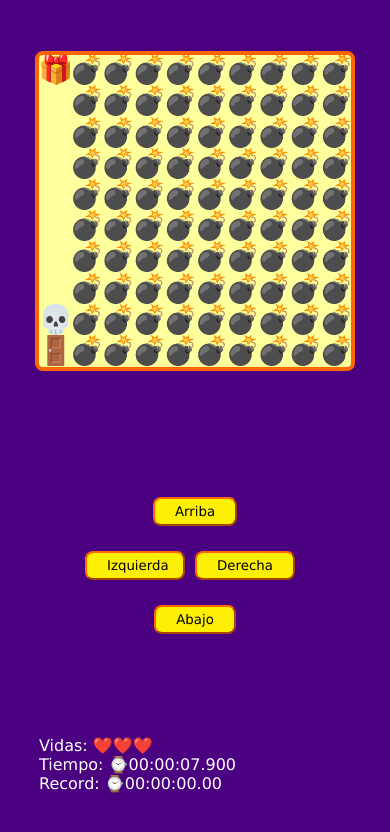
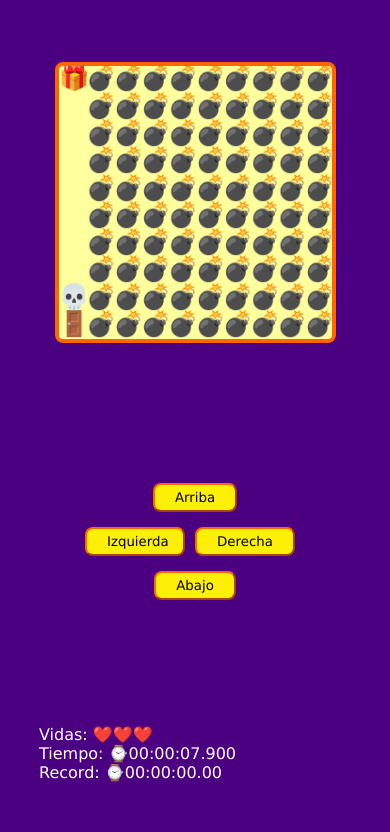
Before and after one commit to CarlosMarioToro/taller-practico-javascript-videogame.github.io, a plain HTML site: page index.html in a window 390 px wide. Both pictures are taken after a click on the button "Arriba". Drawn offline with Linux system fonts and the light colour scheme.

Commit message:
Depurando errores

```diff
--- a/game.js
+++ b/game.js
@@ -24,7 +24,8 @@ let lives = 3;
 let timeStart;
 let timePlayer;
 let timeInterval;
-
+let colLast;
+let rowLast;
 
 let bombPosition = [];
 
@@ -38,13 +39,23 @@ const playerPosition = {
     y: undefined,
 };
 
+const playerPositionRowCol = {
+    x: undefined,
+    y: undefined,
+};
+
 function setCanvasSize() {
-    canvasSize = Math.min(window.innerHeight, window.innerWidth) * 0.8;
+    canvasSize = Math.min(window.innerHeight, window.innerWidth) * 0.7;
+
+    console.log({playerPosition});
 
     canvas.setAttribute('width', canvasSize);
     canvas.setAttribute('height', canvasSize);
 
     elementsSize = canvasSize / 10;
+
+    playerPosition.x = elementsSize * (playerPositionRowCol.x + 1) + 3;
+    playerPosition.y = elementsSize * (playerPositionRowCol.y + 1) - 7;
 
     startGame();
 }
@@ -66,7 +77,7 @@ function startGame() {
     const mapRows = map.trim().split('\n');
     const mapRowCols = mapRows.map(row => row.trim().split(''));
 
-    console.log('startGame', lives);
+    // console.log('startGame', lives);
     showLives();
 
     game.font = (elementsSize * 0.9) + 'px Verdana';
@@ -85,6 +96,8 @@ function startGame() {
                 if (!playerPosition.x && !playerPosition.y) {
                     playerPosition.x = posX;
                     playerPosition.y = posY;
+                    playerPositionRowCol.x = colI;
+                    playerPositionRowCol.y = rowI;
                 }
             } else if (col == 'I') {
                 giftPosition.x = posX;
@@ -99,6 +112,7 @@ function startGame() {
             game.fillText(emoji, posX, posY)
         });
     });
+    console.log('startGame', {playerPositionRowCol});
     movePlayer()
 }
 
@@ -171,7 +185,7 @@ function gameWin() {
 
 function showLives() {
     const heartsArray =  Array(lives).fill(emojis['HEART']);
-    console.log({heartsArray});
+    // console.log({heartsArray});
 
     spanLives.innerHTML = '';
 
@@ -236,29 +250,41 @@ window.addEventListener("keydown", (e) => {
 function moveUp() {
     if ((playerPosition.y - elementsSize - 4) > 0) {
         playerPosition.y -= elementsSize;
+        playerPositionRowCol.x = ((playerPosition.x - 3) / elementsSize) - 1;
+        playerPositionRowCol.y = ((playerPosition.y + 7) / elementsSize) - 1;
     }
     startGame();
+    console.log('moveUp', {playerPositionRowCol});
 }
 
 function moveLeft() {
     if ((playerPosition.x - elementsSize - 4) > 0) {
         playerPosition.x -= elementsSize;
+        playerPositionRowCol.x = ((playerPosition.x - 3) / elementsSize) - 1;
+        playerPositionRowCol.y = ((playerPosition.y + 7) / elementsSize) - 1;
     }
     startGame();
+    console.log('moveLeft', {playerPositionRowCol});
 }
 
 function moveRight() {
     if ((playerPosition.x + elementsSize - 4) < canvasSize) {
         playerPosition.x += elementsSize;
+        playerPositionRowCol.x = ((playerPosition.x - 3) / elementsSize) - 1;
+        playerPositionRowCol.y = ((playerPosition.y + 7) / elementsSize) - 1;
     }
     startGame();
+    console.log('moveRight', {playerPositionRowCol});
 }
 
 function moveDown() {
     if ((playerPosition.y + elementsSize - 4) < canvasSize) {
         playerPosition.y += elementsSize;
+        playerPositionRowCol.x = ((playerPosition.x - 3) / elementsSize) - 1;
+        playerPositionRowCol.y = ((playerPosition.y + 7) / elementsSize) - 1;
     }
     startGame();
+    console.log('moveDown', {playerPositionRowCol});
 }
 
 
--- a/style.css
+++ b/style.css
@@ -57,6 +57,6 @@ body {
   }
 
   @media (max-width: 440px) {
-    button { margin-top: 25px; }
+    button { margin-top: 15px; }
     #up, #down { margin-left: 100%; margin-right: 100%; }
   }
```
